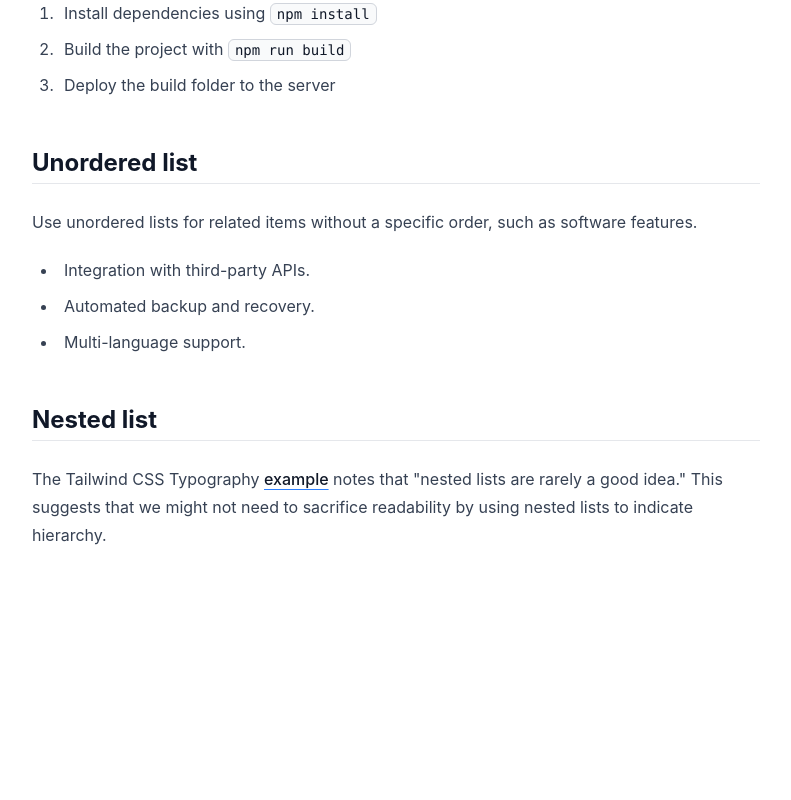
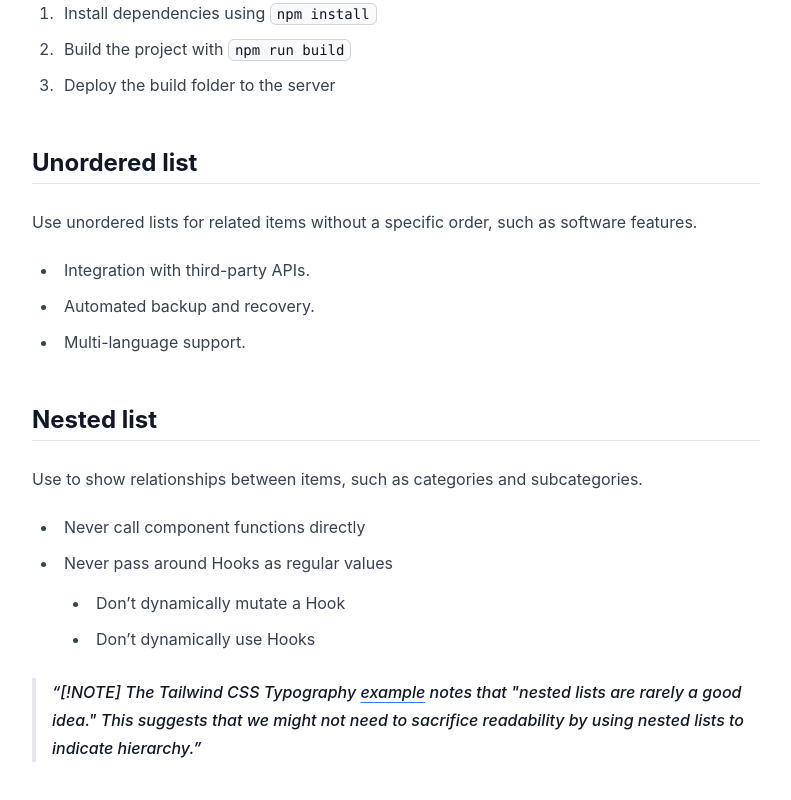
Before and after one commit to 87xie/87xie.me, a Next.js app: page /guides/lists in a window 1280 px wide. Shown: the part 302-1102 px from the top of the page, without its empty margins (244-1035 px from the left). Before the commit the page ends 899 px from the top, so only its background shows below. Built offline with nearby package versions, Linux system fonts and the light colour scheme; what codehike would draw is missing.

Commit message:
docs: refine guides content

```diff
--- a/src/app/guides/lists/page.mdx
+++ b/src/app/guides/lists/page.mdx
@@ -20,4 +20,13 @@ Use unordered lists for related items without a specific order, such as software
 
 ## Nested list
 
-The Tailwind CSS Typography [example](https://github.com/tailwindlabs/tailwindcss-typography/blob/fa5beecbc8b050ffd3b5263fcb66c275ebad01cc/demo/components/MarkdownSample.mdx#what-about-nested-lists) notes that "nested lists are rarely a good idea." This suggests that we might not need to sacrifice readability by using nested lists to indicate hierarchy.
+Use to show relationships between items, such as categories and subcategories.
+
+- Never call component functions directly
+- Never pass around Hooks as regular values
+  - Don’t dynamically mutate a Hook
+  - Don’t dynamically use Hooks
+
+
+>[!NOTE]
+>The Tailwind CSS Typography [example](https://github.com/tailwindlabs/tailwindcss-typography/blob/fa5beecbc8b050ffd3b5263fcb66c275ebad01cc/demo/components/MarkdownSample.mdx#what-about-nested-lists) notes that "nested lists are rarely a good idea." This suggests that we might not need to sacrifice readability by using nested lists to indicate hierarchy.
```
Also changed, not shown: src/app/guides/github-alerts/page.mdx (+6 -2 lines), src/app/guides/steps/page.mdx (+1 -1 lines).
